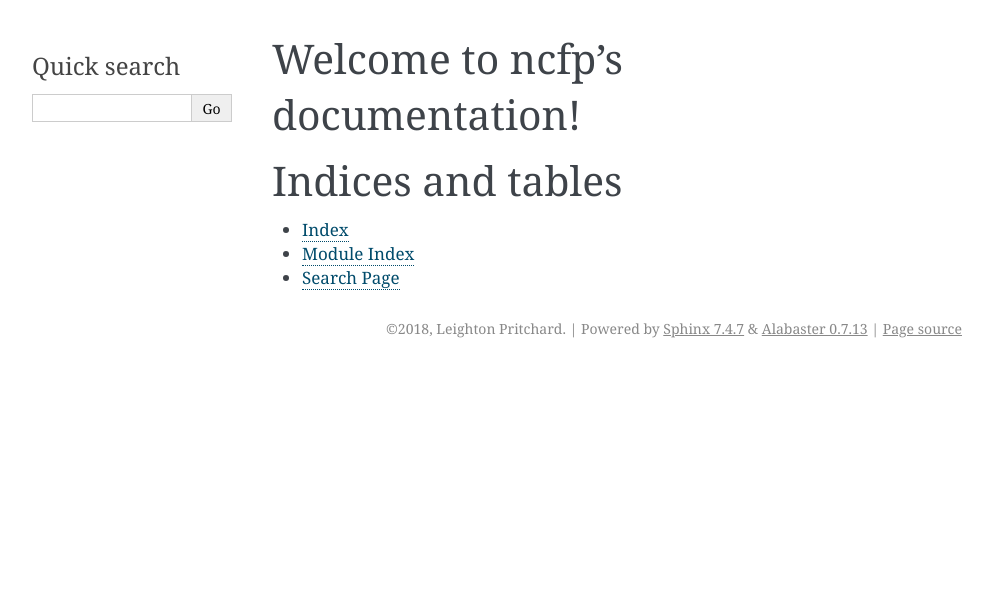
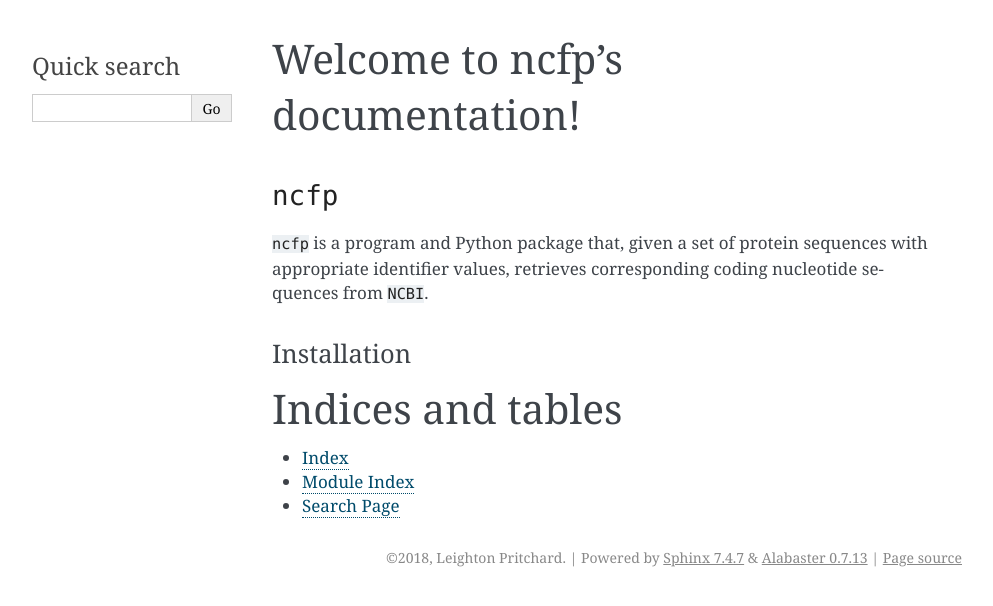
Before and after one commit to widdowquinn/ncfp, a Sphinx documentation site: the page built from docs/index.rst, in a window 1280 px wide. Shown: the top 606 px of the page, without its empty margins (148-1141 px from the left). Built offline with Sphinx 7.4.7, drawn with Linux system fonts in a browser that asks for light colours.

Commit message:
add some text to documentation indices

```diff
--- a/docs/index.rst
+++ b/docs/index.rst
@@ -11,6 +11,21 @@ Welcome to ncfp's documentation!
    :caption: Contents:
 
 
+========
+``ncfp``
+========
+
+``ncfp`` is a program and Python package that, given a set of protein sequences with appropriate identifier
+values, retrieves corresponding coding nucleotide sequences from ``NCBI``.
+
+
+------------
+Installation
+------------
+
+
+
+
 
 Indices and tables
 ==================
```
